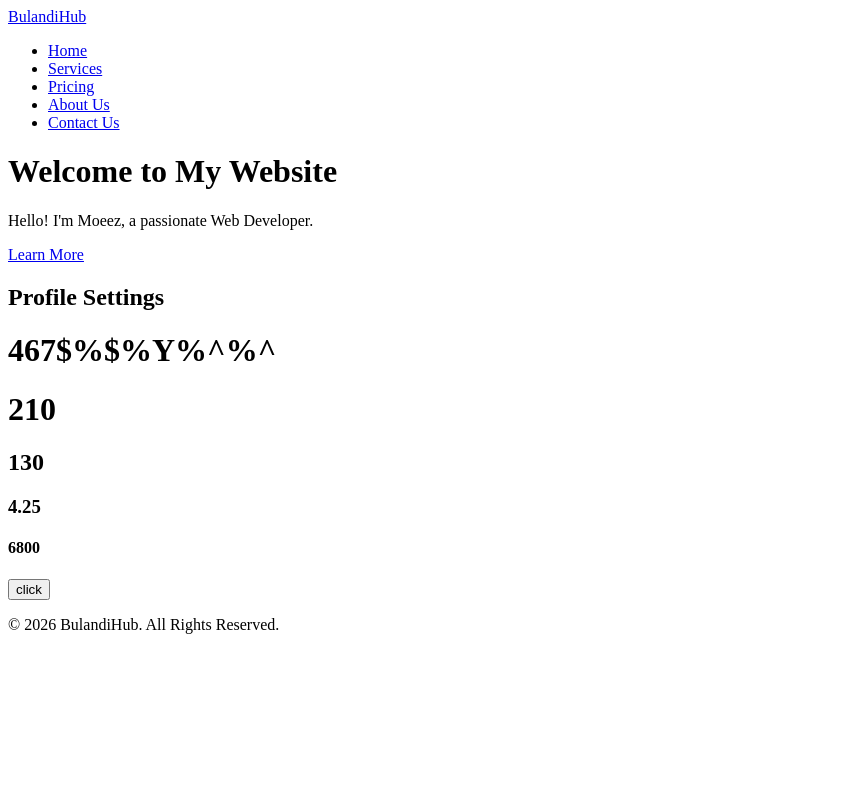
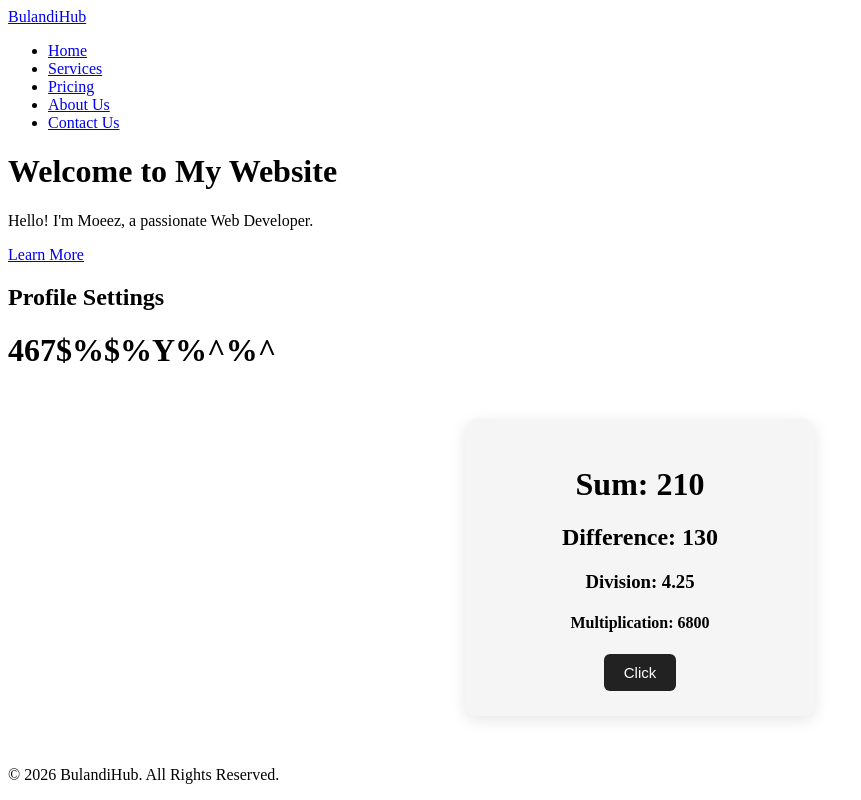
Before and after one commit to MoeezAhmed-Developer/react-project, a React (Vite) app: page / in a window 1280 px wide. Shown: the whole page, without its empty margins (0-861 px from the left). Built offline with nearby package versions, Linux system fonts and the light colour scheme.

Commit message:
styling add

```diff
--- a/src/App.jsx
+++ b/src/App.jsx
@@ -2,6 +2,7 @@ import HelloWorld, { Profile, UniqueKey } from "./components/Hello";
 import Sum from "./components/Sum";
 import { Header } from "./components/Header";
 import Footer from "./components/Footer";
+import "App.css";
 
 function App() {
   return (
--- a/src/components/Sum.jsx
+++ b/src/components/Sum.jsx
@@ -3,12 +3,36 @@ function Sum() {
   const y = 40;
 
   return (
-    <div>
-      <h1>{x + y}</h1>
-      <h2>{x - y}</h2>
-      <h3>{x / y}</h3>
-      <h4>{x * y}</h4>
-      <button onClick={() => alert(y + y)}>click</button>
+    <div
+      style={{
+        width: "300px",
+        margin: "50px auto",
+        padding: "25px",
+        textAlign: "center",
+        borderRadius: "12px",
+        backgroundColor: "#f5f5f5",
+        boxShadow: "0 4px 15px rgba(0,0,0,0.1)",
+      }}
+    >
+      <h1>Sum: {x + y}</h1>
+      <h2>Difference: {x - y}</h2>
+      <h3>Division: {x / y}</h3>
+      <h4>Multiplication: {x * y}</h4>
+
+      <button
+        onClick={() => alert(y + y)}
+        style={{
+          padding: "10px 20px",
+          border: "none",
+          borderRadius: "6px",
+          backgroundColor: "#222",
+          color: "#fff",
+          cursor: "pointer",
+          fontSize: "15px",
+        }}
+      >
+        Click
+      </button>
     </div>
   );
 }
```
